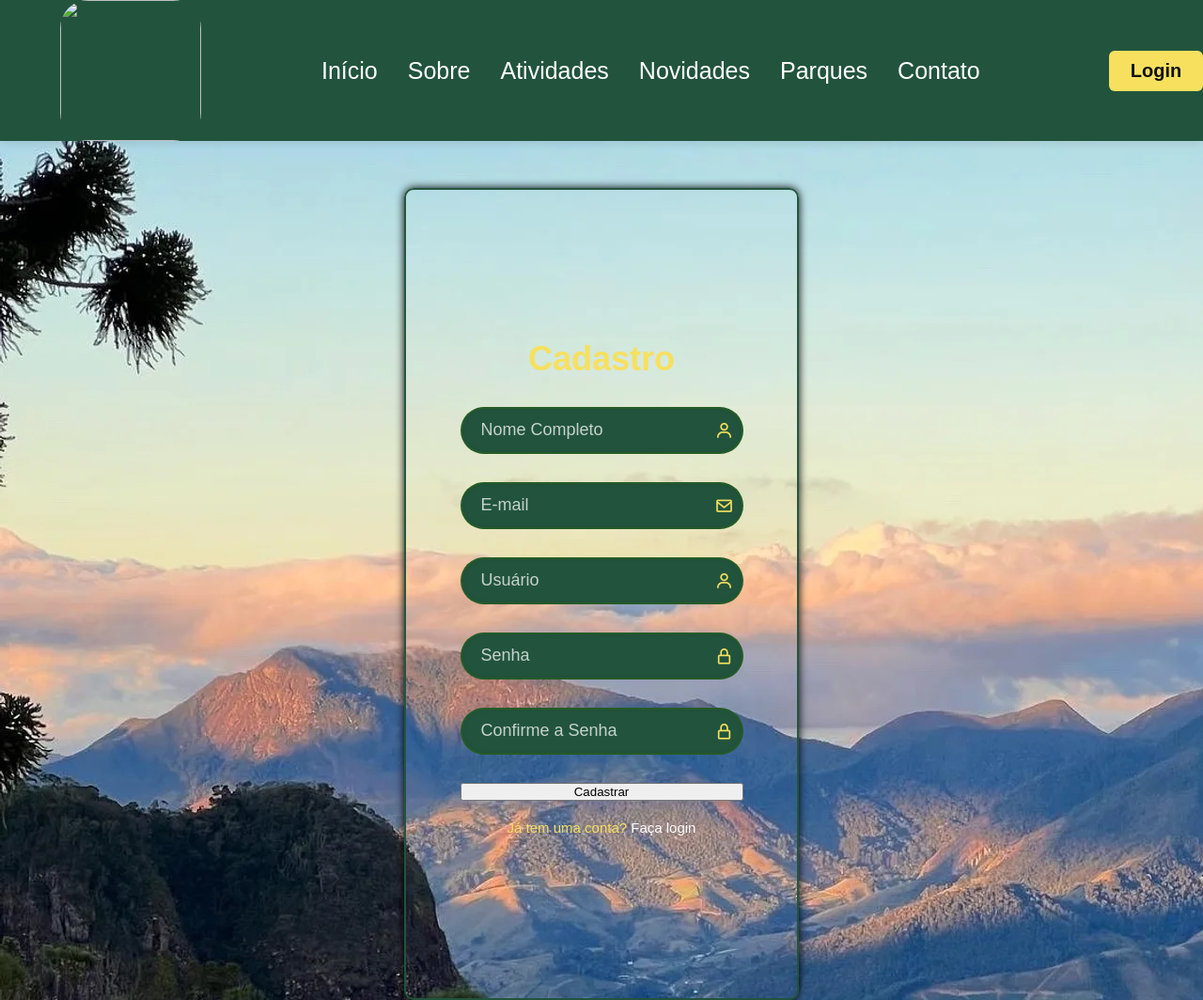
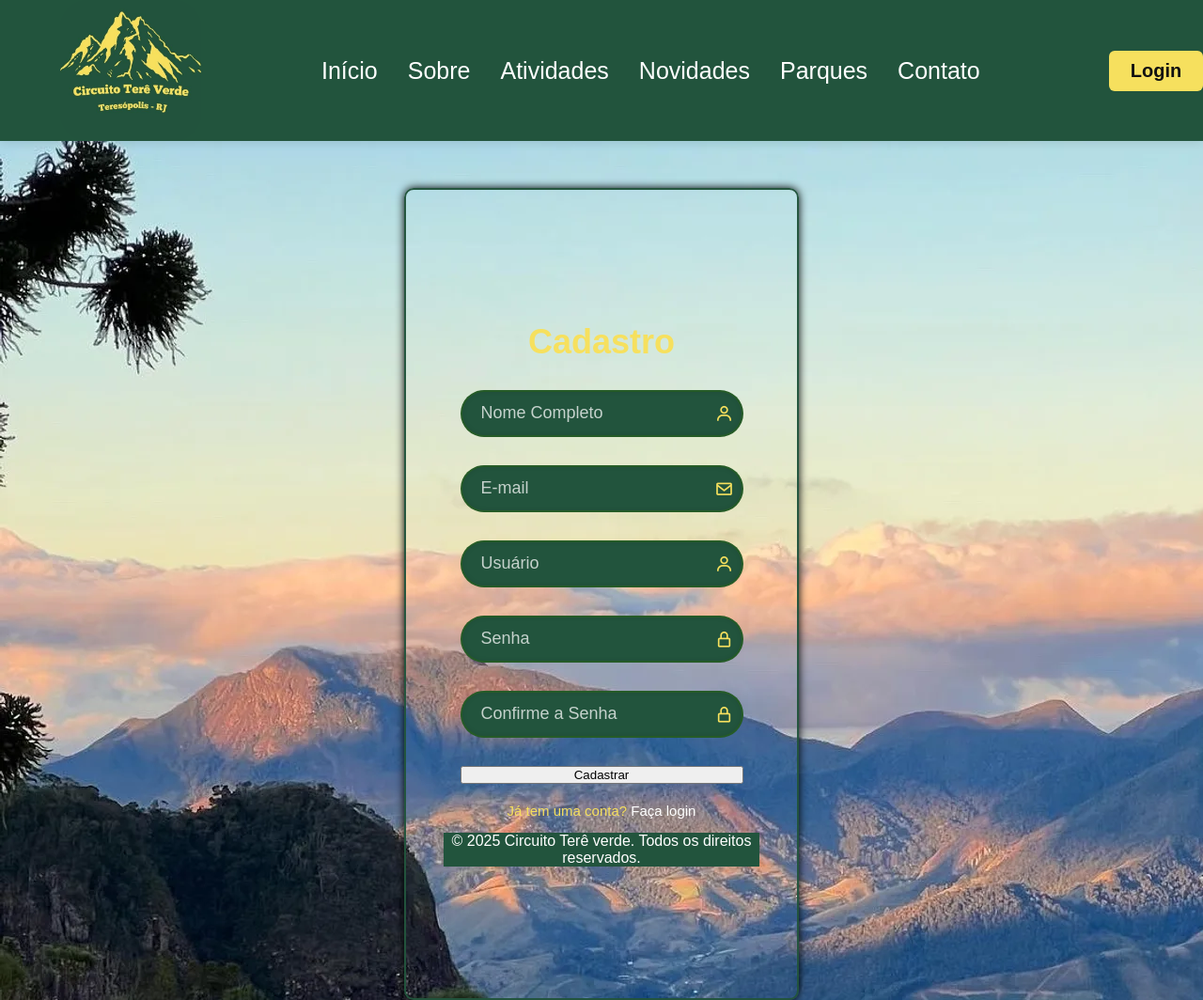
Before and after one commit to Danielletomaz/Circuito-Ter-Verde, a plain HTML site: page cadastro.html in a window 1280 px wide. Shown: the whole page at 94% size. Drawn offline with nearby package versions, Linux system fonts and the light colour scheme; files whose address does not match are found by name.

Commit message:
Update cadastro.html

```diff
--- a/cadastro.html
+++ b/cadastro.html
@@ -11,7 +11,7 @@
 <body>
     <header>
         <nav>
-            <img src="logo4.jpg" class="imglogo">
+            <img src="imagens/logo4.jpg" class="imglogo">
             <button class="menu-toggle">&#9776;</button>
             <ul class="nav-links">
   <li><a href="inicio.html">Início</a></li>
@@ -60,6 +60,10 @@
                 </p>
             </div>
         </form>
+
+        <footer>
+            <p>&copy; 2025 Circuito Terê verde. Todos os direitos reservados.</p>
+        </footer>
     </main>
        <script src="login.js"></script>
 </body>
```
